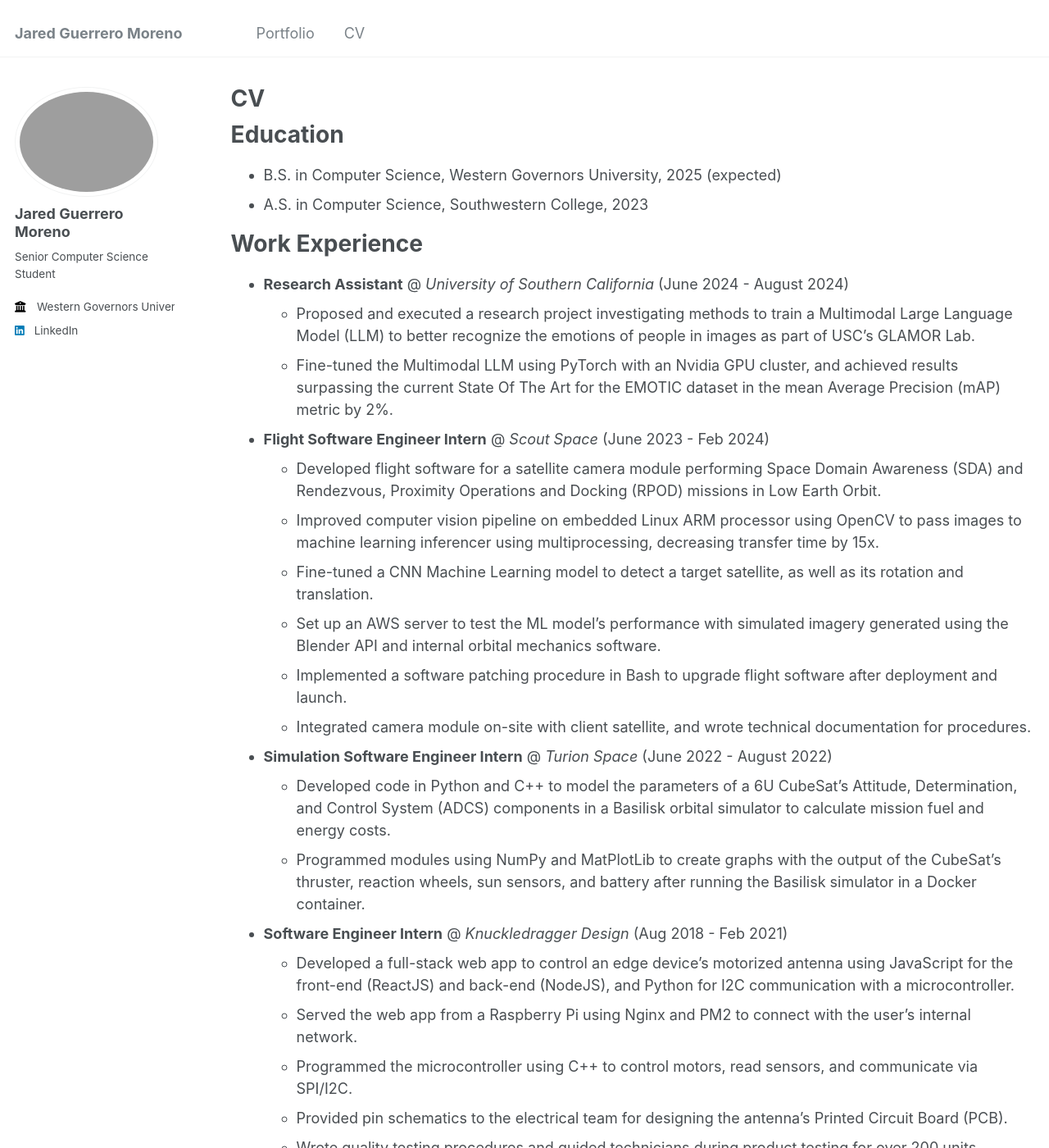
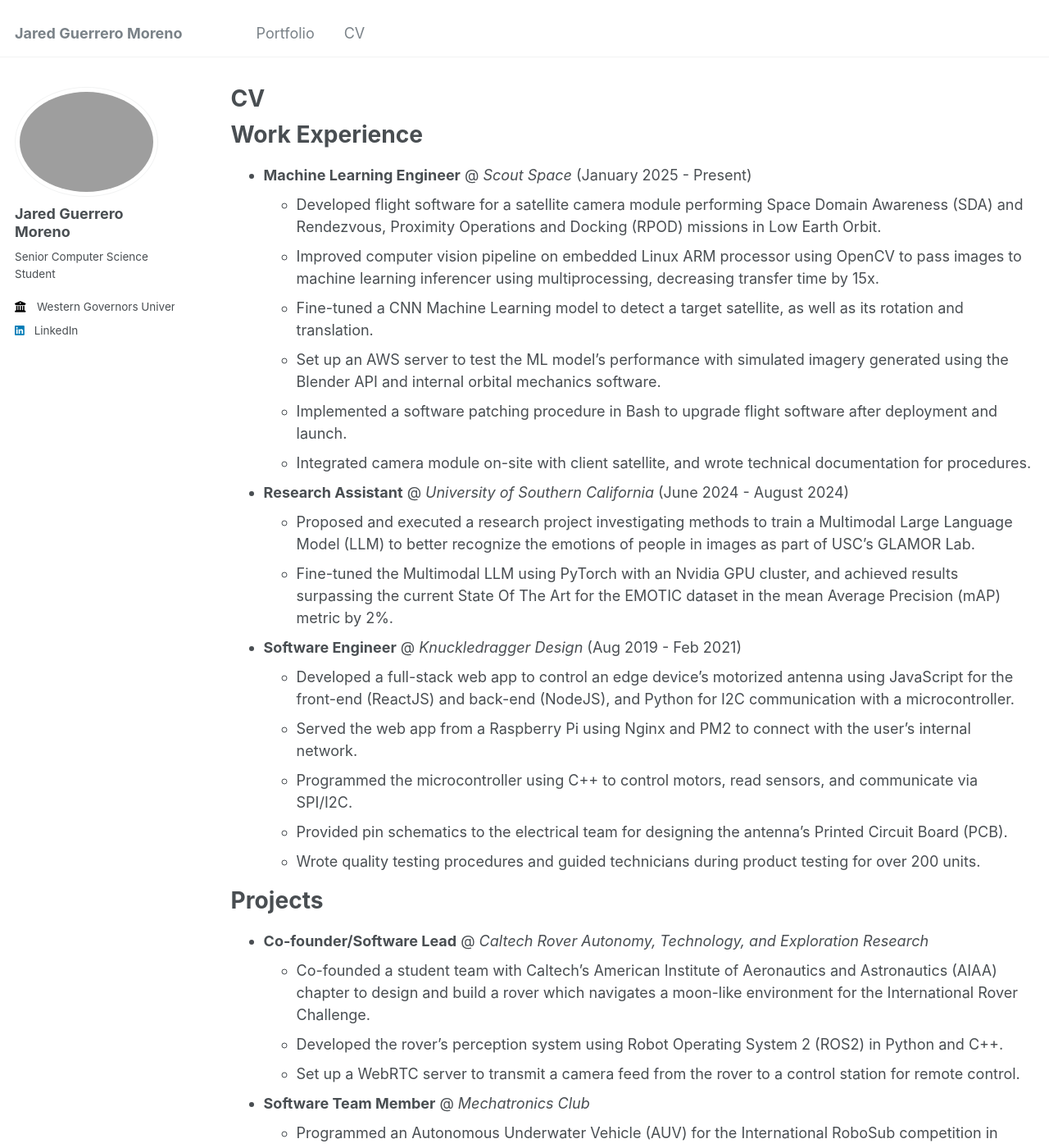
Before and after one commit to FelipeJared/felipejared.github.io, a Jekyll site: the page built from _pages/cv.md, in a window 1280 px wide and 1400 px high. Shown: the whole window at 82% size. Built offline with Jekyll 4.4.1, drawn with Linux system fonts in a browser that asks for light colours; some of the changed text lies outside the part shown.

Commit message:
Revise CV with updated work experience and education
Updated work experience and education sections.

```diff
--- a/_pages/cv.md
+++ b/_pages/cv.md
@@ -9,18 +9,9 @@ redirect_from:
 
 {% include base_path %}
 
-Education
-======
-* B.S. in Computer Science, Western Governors University, 2025 (expected)
-* A.S. in Computer Science, Southwestern College, 2023
-
 Work Experience
 ======
-* **Research Assistant** @ *University of Southern California*  (June 2024 - August 2024)
-  * Proposed and executed a research project investigating methods to train a Multimodal Large Language Model (LLM) to better recognize the emotions of people in images as part of USC’s GLAMOR Lab.
-  * Fine-tuned the Multimodal LLM using PyTorch with an Nvidia GPU cluster, and achieved results surpassing the current State Of The Art for the EMOTIC dataset in the mean Average Precision (mAP) metric by 2%.
-
-* **Flight Software Engineer Intern** @ *Scout Space* (June 2023 - Feb 2024)
+* **Machine Learning Engineer** @ *Scout Space* (January 2025 - Present)
   * Developed flight software for a satellite camera module performing Space Domain Awareness (SDA) and Rendezvous, Proximity Operations and Docking (RPOD) missions in Low Earth Orbit.
   * Improved computer vision pipeline on embedded Linux ARM processor using OpenCV to pass images to machine learning inferencer using multiprocessing, decreasing transfer time by 15x.
   * Fine-tuned a CNN Machine Learning model to detect a target satellite, as well as its rotation and translation.
@@ -28,12 +19,11 @@ Work Experience
   * Implemented a software patching procedure in Bash to upgrade flight software after deployment and launch.
   * Integrated camera module on-site with client satellite, and wrote technical documentation for procedures.
 
+* **Research Assistant** @ *University of Southern California*  (June 2024 - August 2024)
+  * Proposed and executed a research project investigating methods to train a Multimodal Large Language Model (LLM) to better recognize the emotions of people in images as part of USC’s GLAMOR Lab.
+  * Fine-tuned the Multimodal LLM using PyTorch with an Nvidia GPU cluster, and achieved results surpassing the current State Of The Art for the EMOTIC dataset in the mean Average Precision (mAP) metric by 2%.
 
-* **Simulation Software Engineer Intern** @ *Turion Space* (June 2022 - August 2022)
-  * Developed code in Python and C++ to model the parameters of a 6U CubeSat’s Attitude, Determination, and Control System (ADCS) components in a Basilisk orbital simulator to calculate mission fuel and energy costs.
-  * Programmed modules using NumPy and MatPlotLib to create graphs with the output of the CubeSat’s thruster, reaction wheels, sun sensors, and battery after running the Basilisk simulator in a Docker container.
-
-* **Software Engineer Intern** @ *Knuckledragger Design* (Aug 2018 - Feb 2021)
+* **Software Engineer** @ *Knuckledragger Design* (Aug 2019 - Feb 2021)
   * Developed a full-stack web app to control an edge device’s motorized antenna using JavaScript for the front-end (ReactJS) and back-end (NodeJS), and Python for I2C communication with a microcontroller.
   * Served the web app from a Raspberry Pi using Nginx and PM2 to connect with the user’s internal network.
   * Programmed the microcontroller using C++ to control motors, read sensors, and communicate via SPI/I2C.
@@ -42,12 +32,12 @@ Work Experience
 
 Projects
 ======
-* **Co-founder/Software Lead** @ *Caltech Rover Autonomy, Technology, and Exploration Research*  (January 2023 - Present)
+* **Co-founder/Software Lead** @ *Caltech Rover Autonomy, Technology, and Exploration Research*
   * Co-founded a student team with Caltech's American Institute of Aeronautics and Astronautics (AIAA) chapter to design and build a rover which navigates a moon-like environment for the International Rover Challenge.
   * Developed the rover’s perception system using Robot Operating System 2 (ROS2) in Python and C++.
   * Set up a WebRTC server to transmit a camera feed from the rover to a control station for remote control.
 
-* **Software Team Member** @ *Mechatronics Club*  (January 2015 - August 2017)
+* **Software Team Member** @ *Mechatronics Club*
   * Programmed an Autonomous Underwater Vehicle (AUV) for the International RoboSub competition in which the AUV completed maneuvering and dexterity tasks in an underwater obstacle course, winning 1st place.
   * Integrated Computer Vision using OpenCV for the AUV to navigate the underwater obstacle course.
   * Designed ground software and GUI for controlling the AUV and debugging its Arduinos using Python.
@@ -101,7 +91,11 @@ Teaching
 
 Awards
 ======
-* Amazon SURE Fellowship - June 2024
-* Society of Hispanic Professional Engineers Scholar(ScholarSHPE) - July 2023
-* Zed Factor Fellowship - May 2023
-* NASA Community College Aerospace Scholar - January 2023
+* Amazon SURE Fellowship
+* Society of Hispanic Professional Engineers Scholar(ScholarSHPE)
+* Zed Factor Fellowship
+* NASA Community College Aerospace Scholar
+
+Education
+======
+* B.S. in Computer Science, Western Governors University
```
Also changed, not shown: other parts of _pages/cv.md (+1 -1 lines).
